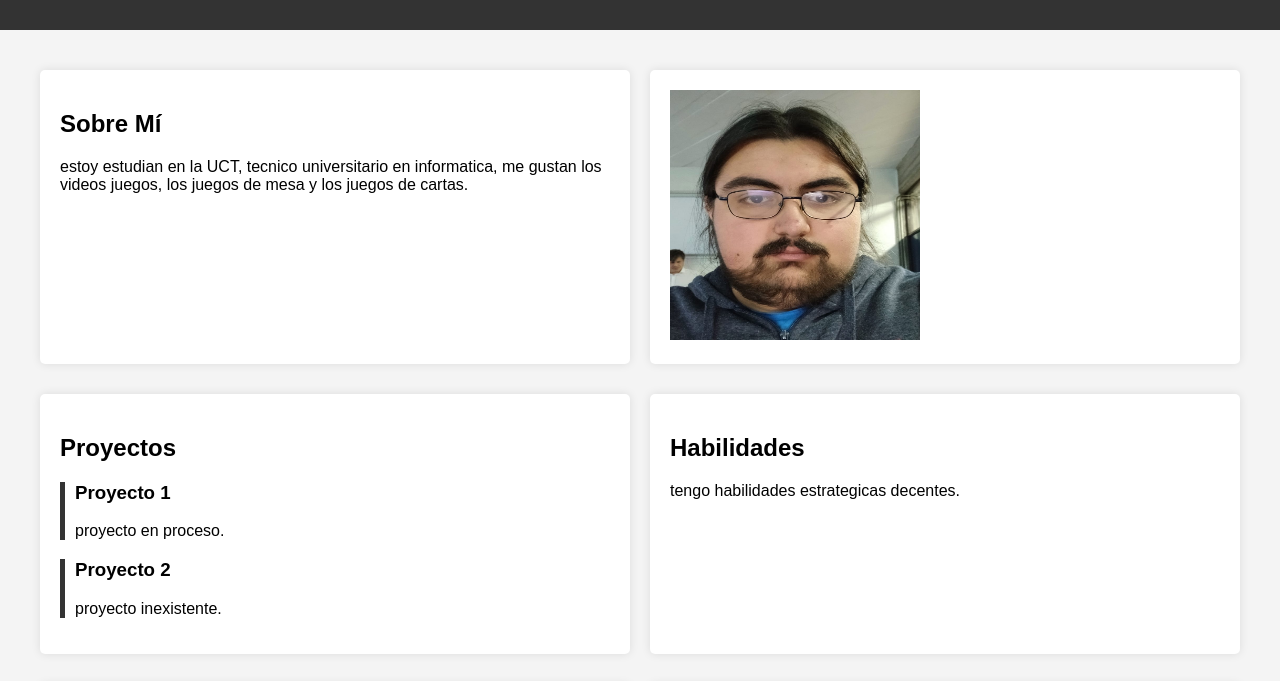
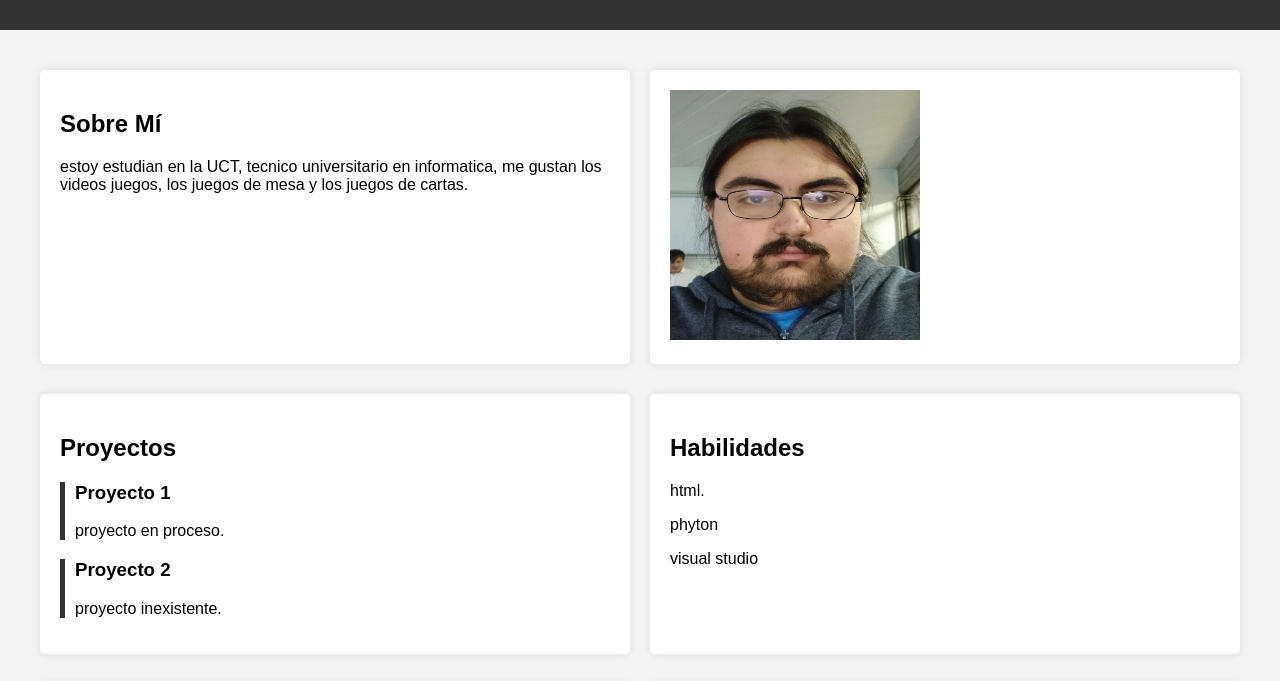
Before and after one commit to Factoroos/portafolio-personal, a plain HTML site: page index.html in a window 1280 px wide. Shown: the part 116-797 px from the top of the page. Drawn offline with Linux system fonts and the light colour scheme.

Commit message:
commit 2
cambie los parrafos de habilidades

```diff
--- a/index.html
+++ b/index.html
@@ -44,7 +44,9 @@
             </div>
             <div class="right-column">
                 <h2>Habilidades</h2>
-                <p>tengo habilidades estrategicas decentes.</p>
+                <p>html.</p>
+                <p>phyton</p>
+                <p>visual studio</p>
             </div>
         </section>
 
```
